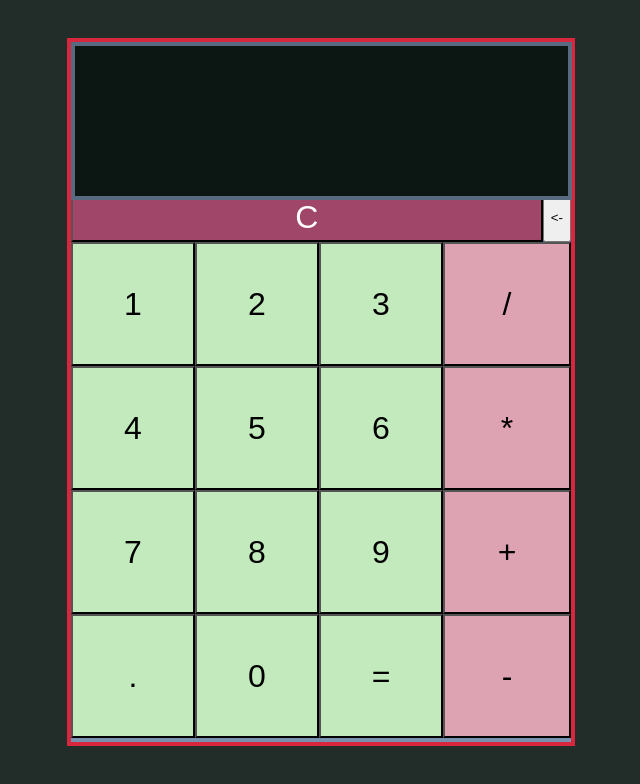
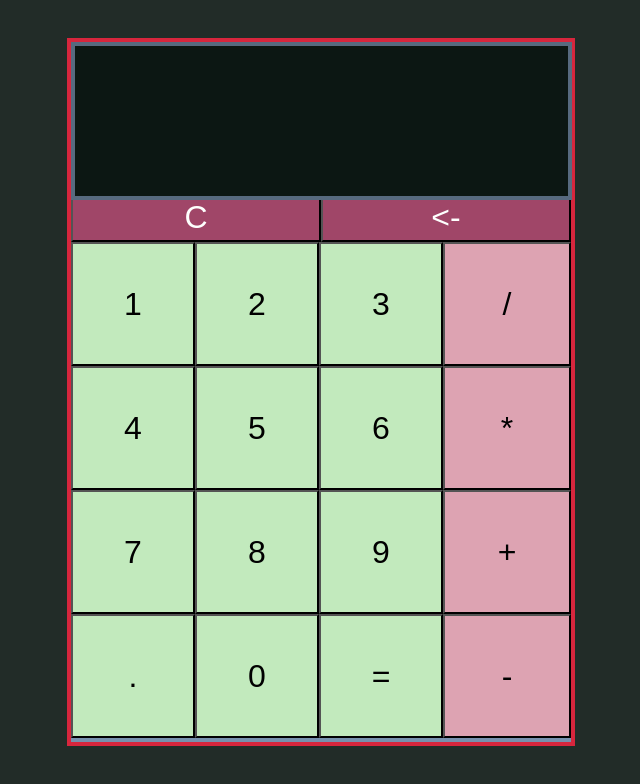
Before and after one commit to theBrownCoder/calcky, a plain HTML site: page index.html in a window 1280 px wide. Shown: the whole page, without its empty margins (319-959 px from the left). Drawn offline with Linux system fonts and the light colour scheme.

Commit message:
Added backspace key styling attributes.

```diff
--- a/css/style.css
+++ b/css/style.css
@@ -72,16 +72,18 @@ input {
     margin-right: .25ch;
 }
 
-#data-input-clear-key {
+#data-input-clear-key,
+#data-input-backspace-key {
     background-color: var(--clear-key_1);
     height: 50px;
-    width: 500px;
+    width: 250px;
     font-size: xx-large;
     text-align: center;
     color: #fefffe;
 }
 
-#data-input-clear-key:hover {
+#data-input-clear-key:hover,
+#data-input-backspace-key:hover {
     background-color: var(--clear-key_2);
 }
 
```
